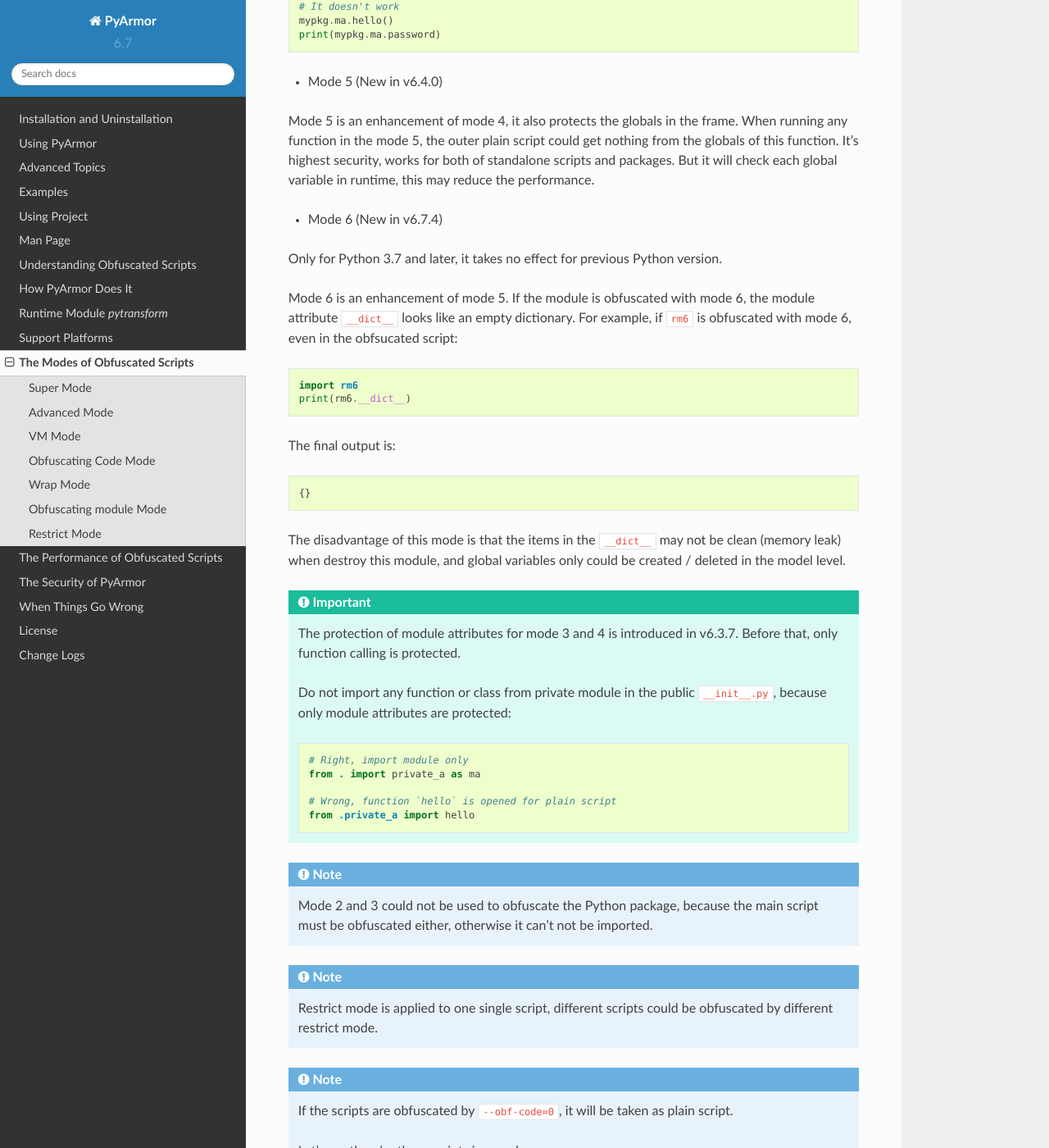
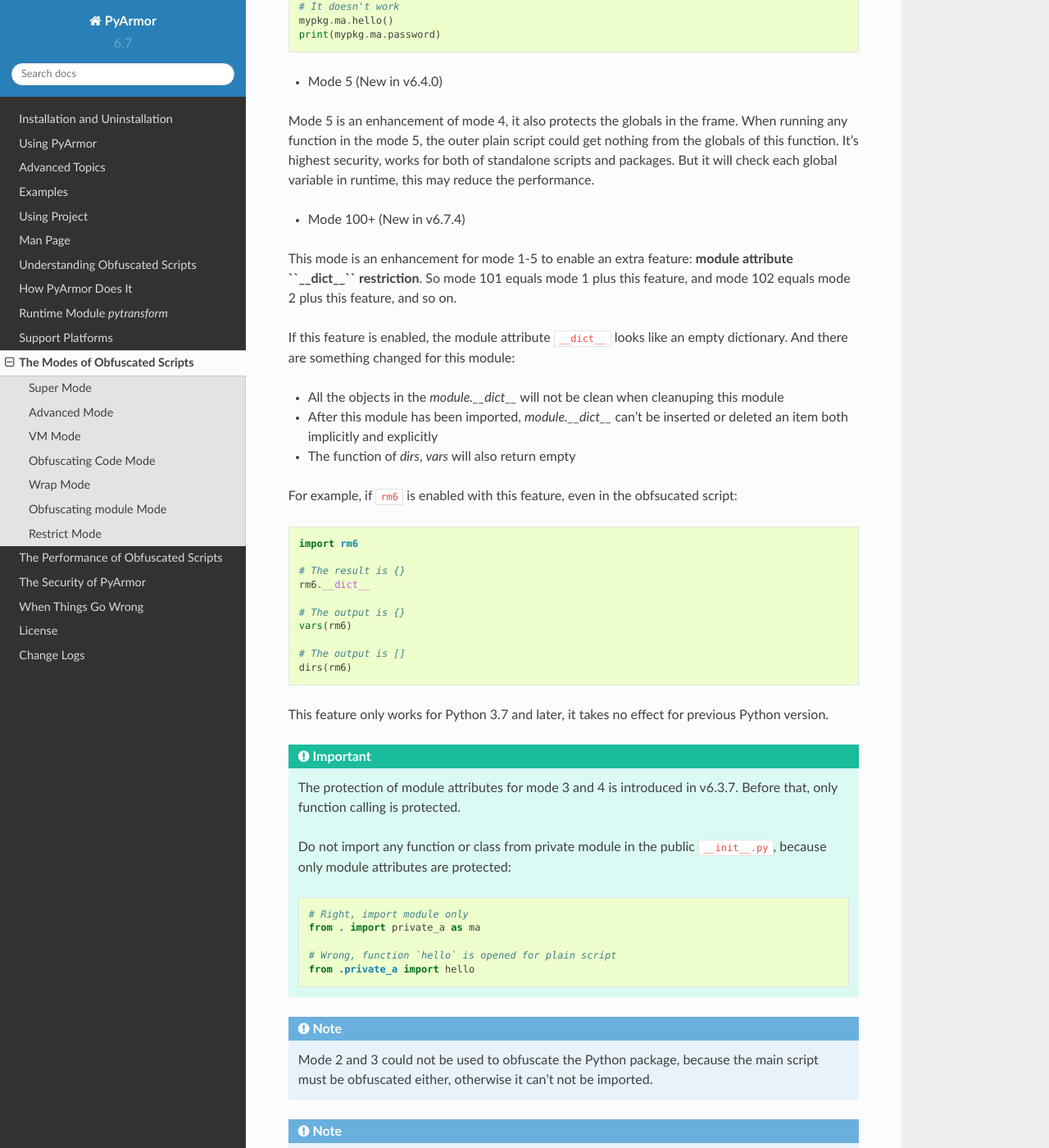
Before and after one commit to dashingsoft/pyarmor, a Sphinx documentation site: the page built from docs/mode.rst, in a window 1280 px wide and 1400 px high, scrolled down 7116 px. Shown: the whole window at 82% size. Built offline with Sphinx 7.4.7 and the Read the Docs theme 2.0.0, drawn with Linux system fonts in a browser that asks for light colours.

Commit message:
Refine restrict mode

```diff
--- a/docs/mode.rst
+++ b/docs/mode.rst
@@ -349,26 +349,39 @@ nothing from the globals of this function. It's highest security, works for both
 of standalone scripts and packages. But it will check each global variable in
 runtime, this may reduce the performance.
 
-* Mode 6 (New in v6.7.4)
+* Mode 100+ (New in v6.7.4)
 
-Only for Python 3.7 and later, it takes no effect for previous Python version.
+This mode is an enhancement for mode 1-5 to enable an extra feature: **module
+attribute ``__dict__`` restriction**. So mode 101 equals mode 1 plus this
+feature, and mode 102 equals mode 2 plus this feature, and so on.
 
-Mode 6 is an enhancement of mode 5. If the module is obfuscated with mode 6, the
-module attribute ``__dict__`` looks like an empty dictionary. For example, if
-``rm6`` is obfuscated with mode 6, even in the obfsucated script:
+If this feature is enabled, the module attribute ``__dict__`` looks like an
+empty dictionary. And there are something changed for this module:
+
+* All the objects in the `module.__dict__` will not be clean when cleanuping
+  this module
+* After this module has been imported, `module.__dict__` can't be inserted or
+  deleted an item both implicitly and explicitly
+* The function of `dirs`, `vars` will also return empty
+
+For example, if ``rm6`` is enabled with this feature, even in the obfsucated
+script:
 
 .. code:: python
 
     import rm6
-    print(rm6.__dict__)
 
-The final output is::
+    # The result is {}
+    rm6.__dict__
 
-    {}
+    # The output is {}
+    vars(rm6)
 
-The disadvantage of this mode is that the items in the ``__dict__`` may not be
-clean (memory leak) when destroy this module, and global variables only could be
-created / deleted in the model level.
+    # The output is []
+    dirs(rm6)
+
+This feature only works for Python 3.7 and later, it takes no effect for
+previous Python version.
 
 .. important::
 
```
Also changed, not shown: 1 other file.
